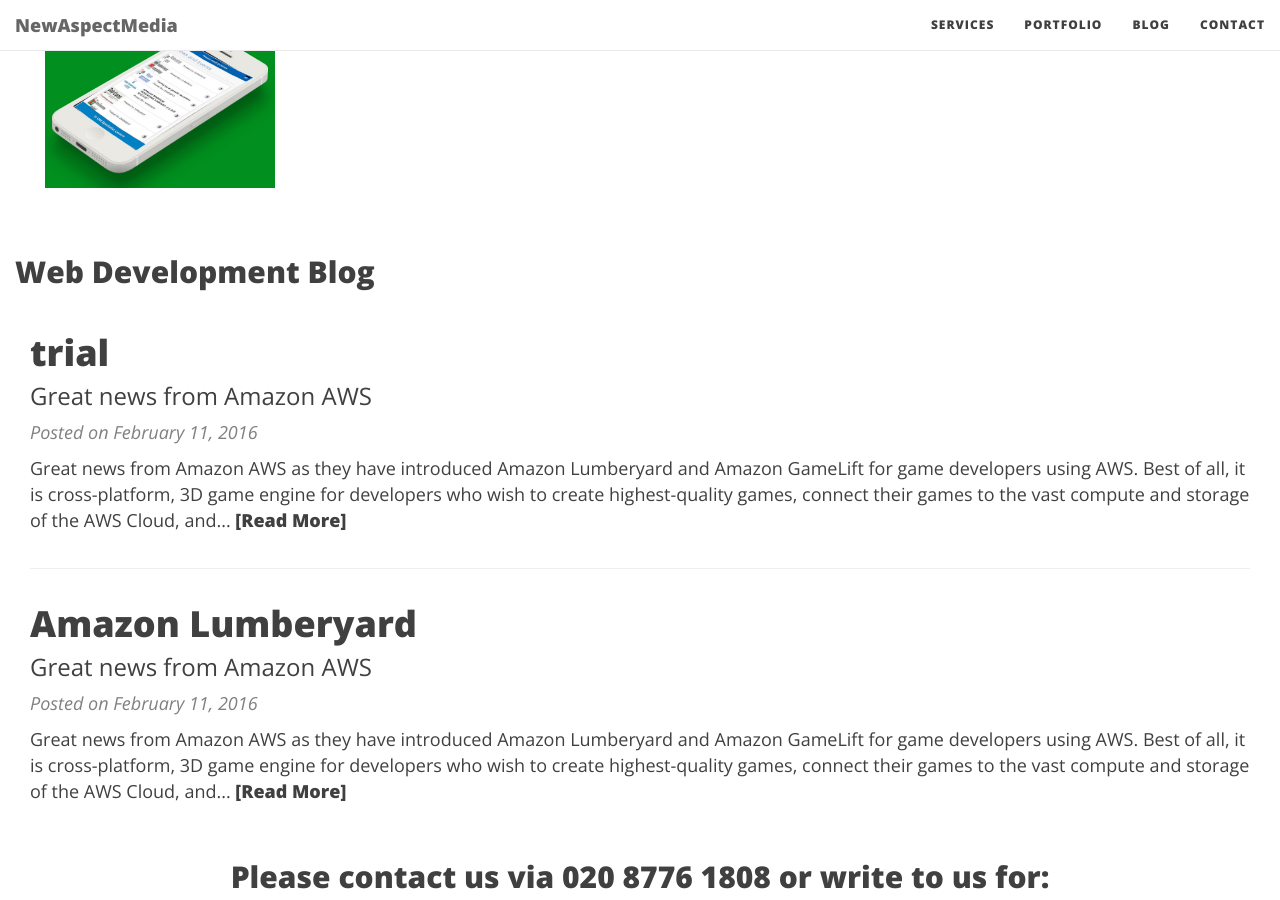
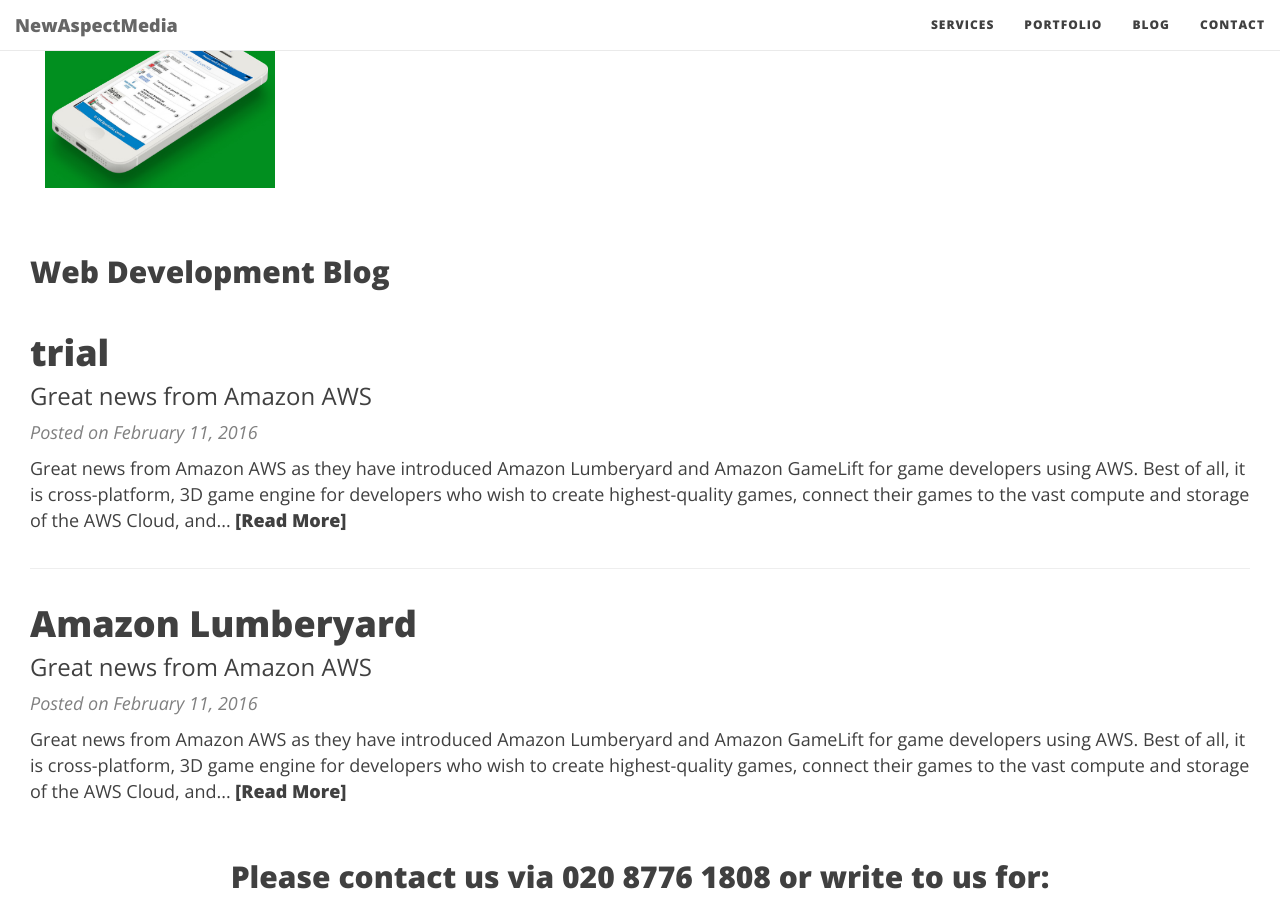
Before and after one commit to newmedia77/appxnam, a Jekyll site: the page built from index.html, in a window 1280 px wide and 900 px high, scrolled down 3549 px. Built offline with Jekyll 4.4.1, drawn with Linux system fonts in a browser that asks for light colours; nearby versions of some CDN libraries; the list of posts is cut into pages by our own code.

Commit message:
andreas
port nav

```diff
--- a/index.html
+++ b/index.html
@@ -347,10 +347,10 @@
 
 
 <div class="posts-list">
-    <h2 class="home-post">Web Development Blog</h2>
         <section id="blog">
            <div class="container">
             <div class="row">
+            <h2 class="home-post">Web Development Blog</h2>
           {% for post in paginator.posts %}
              <article class="post-preview">
              <a href="{{ post.url | prepend: site.baseurl }}">
```
